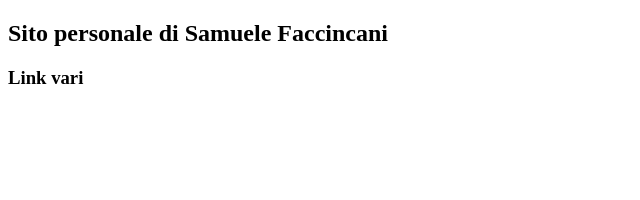
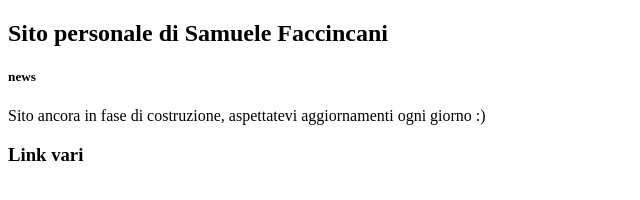
Before and after one commit to Gioforno/website, a plain HTML site: page index.html in a window 1280 px wide. Shown: the whole page, without its empty margins (0-640 px from the left). Drawn offline with Linux system fonts and the light colour scheme.

Commit message:
Update index.html

```diff
--- a/index.html
+++ b/index.html
@@ -6,6 +6,9 @@
 </head>
 <body>
   <h2>Sito personale di Samuele Faccincani</h2>
+
+  <h5>news</h5>
+  Sito ancora in fase di costruzione, aspettatevi aggiornamenti ogni giorno :)
 <h3> Link vari </h3>
 
 </body>
```
